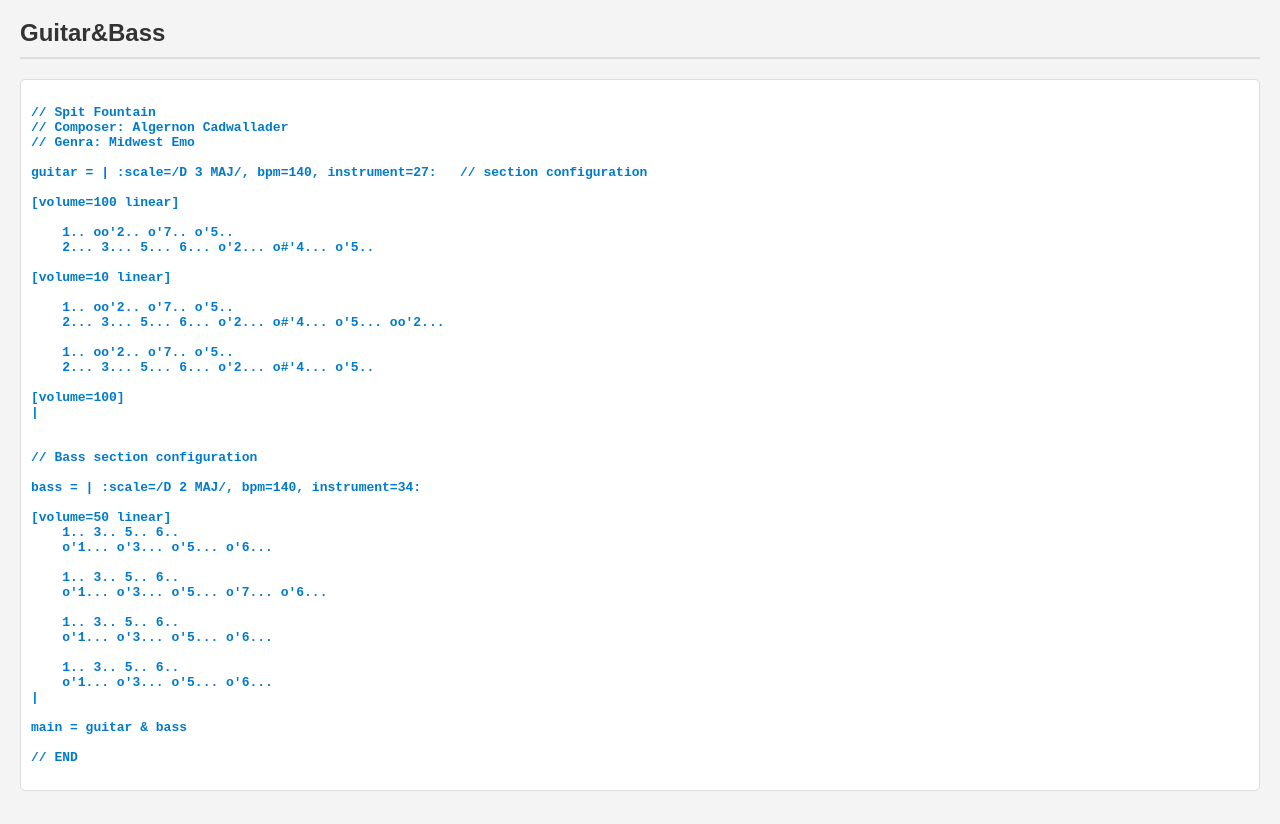
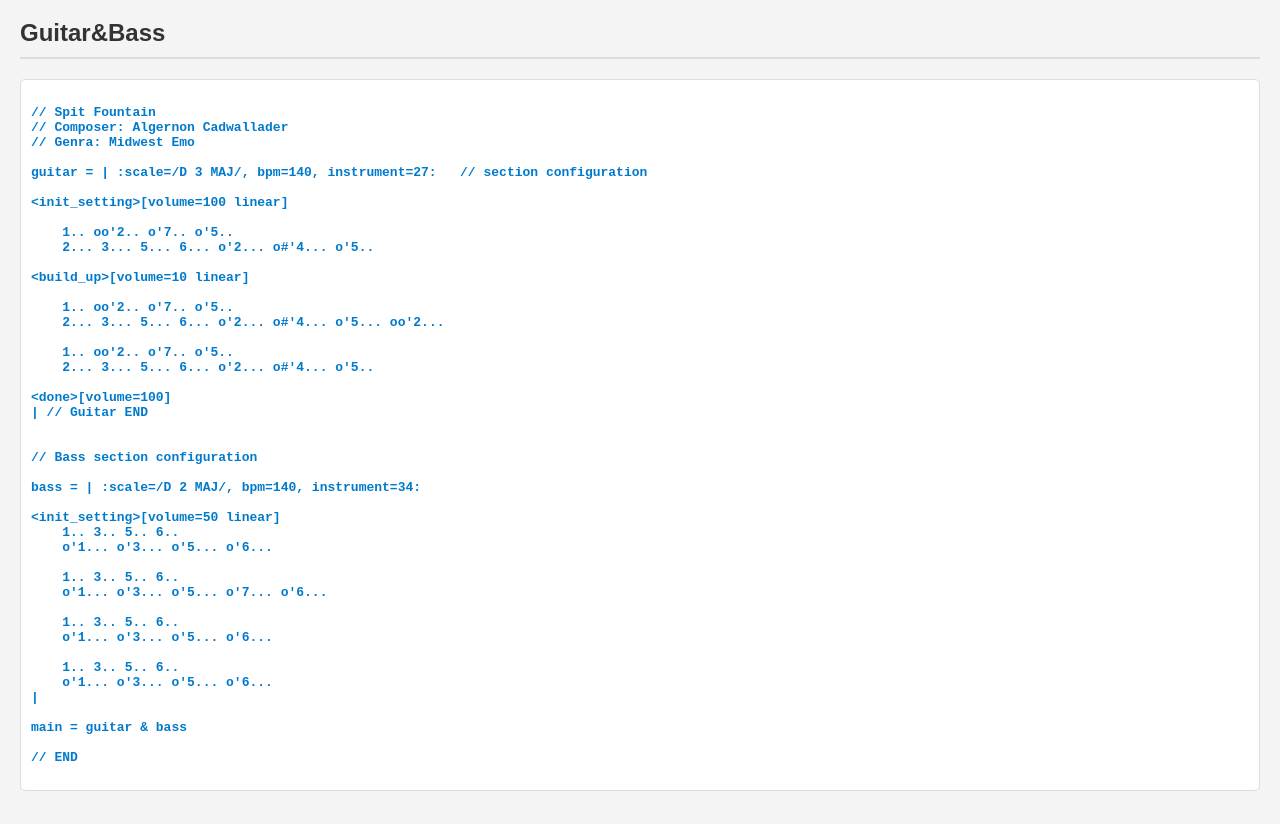
Before and after one commit to Burnham310/Octave, a plain HTML site: page web/example.html in a window 1280 px wide. Shown: the part 1106-1930 px from the top of the page. Drawn offline with Linux system fonts and the light colour scheme.

Commit message:
update example

```diff
--- a/web/example.html
+++ b/web/example.html
@@ -103,12 +103,12 @@ main = | :scale=/D 3 MAJ/, bpm=140, instrument=27:   // section configuration
 
 guitar = | :scale=/D 3 MAJ/, bpm=140, instrument=27:   // section configuration
 
-<build_up>[volume=100 linear]
+&lt;init_setting>[volume=100 linear]
 
     1.. oo'2.. o'7.. o'5..
     2... 3... 5... 6... o'2... o#'4... o'5..
 
-<build_up>[volume=10 linear]
+&lt;build_up>[volume=10 linear]
 
     1.. oo'2.. o'7.. o'5..
     2... 3... 5... 6... o'2... o#'4... o'5... oo'2...
@@ -116,15 +116,15 @@ guitar = | :scale=/D 3 MAJ/, bpm=140, instrument=27:   // section configuration
     1.. oo'2.. o'7.. o'5..
     2... 3... 5... 6... o'2... o#'4... o'5..
 
-<build_up>[volume=100]
-|
+&lt;done>[volume=100]
+| // Guitar END
 
 
 // Bass section configuration
 
 bass = | :scale=/D 2 MAJ/, bpm=140, instrument=34:
 
-<build_up>[volume=50 linear]
+&lt;init_setting>[volume=50 linear]
     1.. 3.. 5.. 6..
     o'1... o'3... o'5... o'6...
 
```
Also changed, not shown: 1 other file.
